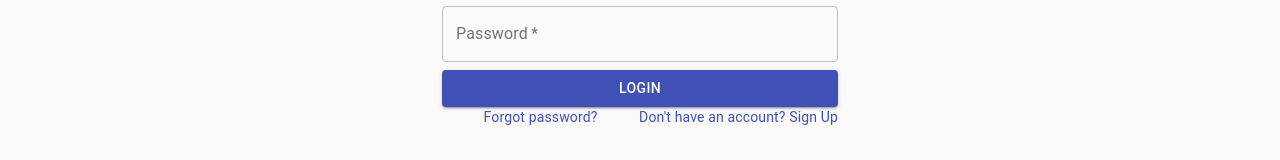
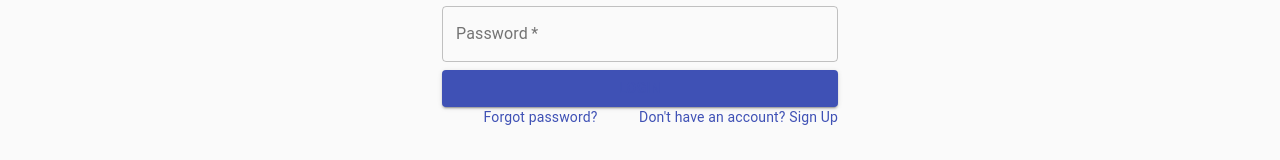
Before and after one commit to CCLancaster/Zen-Up, a React (Create React App) app: page /login in a window 1280 px wide. Shown: the part 274-434 px from the top of the page. Built offline with nearby package versions, Linux system fonts and the light colour scheme.

Commit message:
do a quick check, i dont think anything besides a dead function is added

```diff
--- a/src/pages/login.js
+++ b/src/pages/login.js
@@ -33,6 +33,7 @@
 
 export default function Login(props) {
   const classes = useStyles();
+  const MyLink = props => <Link to="/welcome" {...props} />
   return (
     <Container component="main" maxWidth="xs">
       <CssBaseline />
@@ -62,12 +63,11 @@
             id="password"
           />
           <Button
-            type="submit"
+            //type="submit"
             fullWidth
             variant="contained"
             color="primary"
-            onClick = {<Redirect to="/welcome" />}
-
+            component={MyLink}
           >
             Login
           </Button>
```
